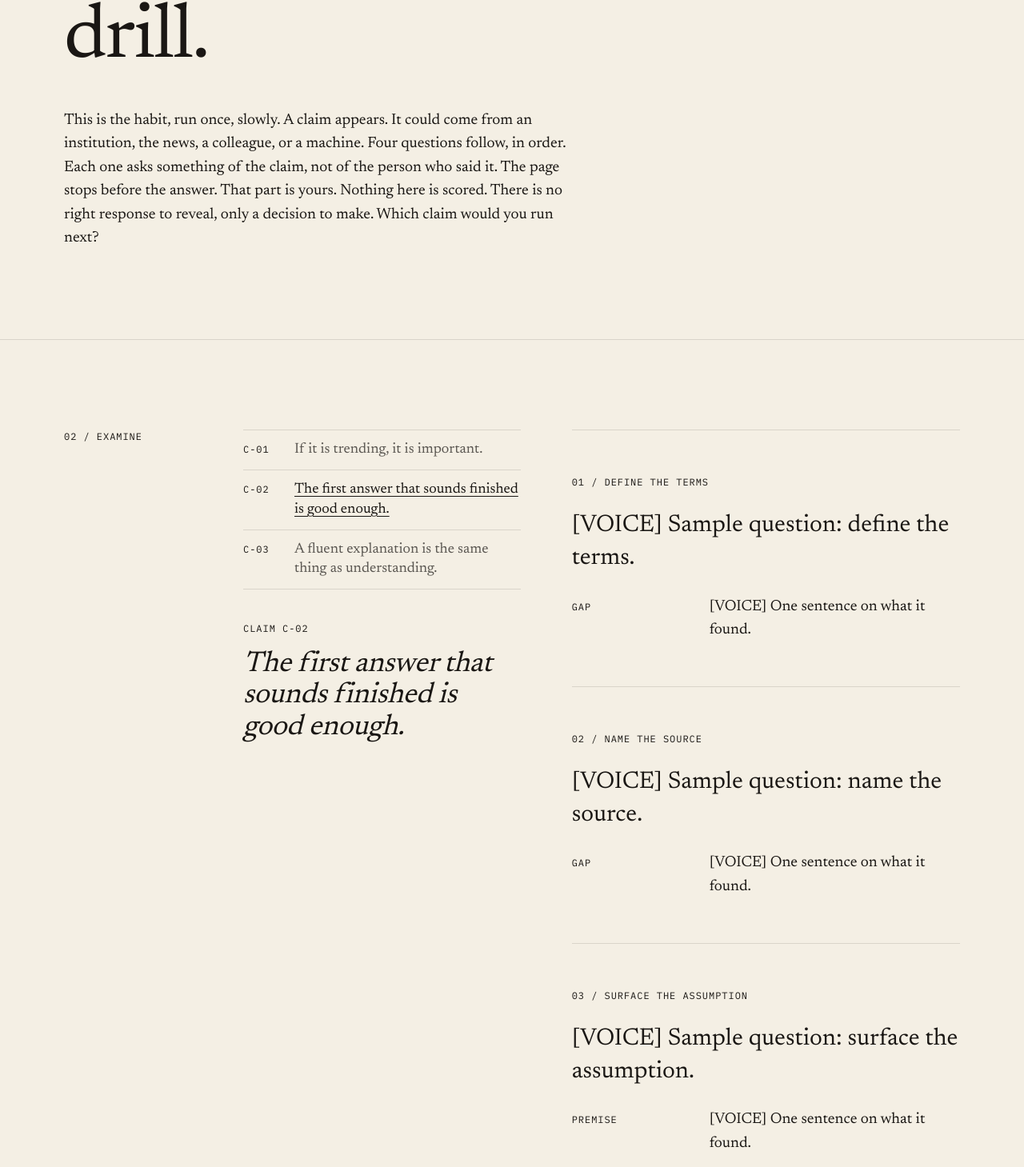
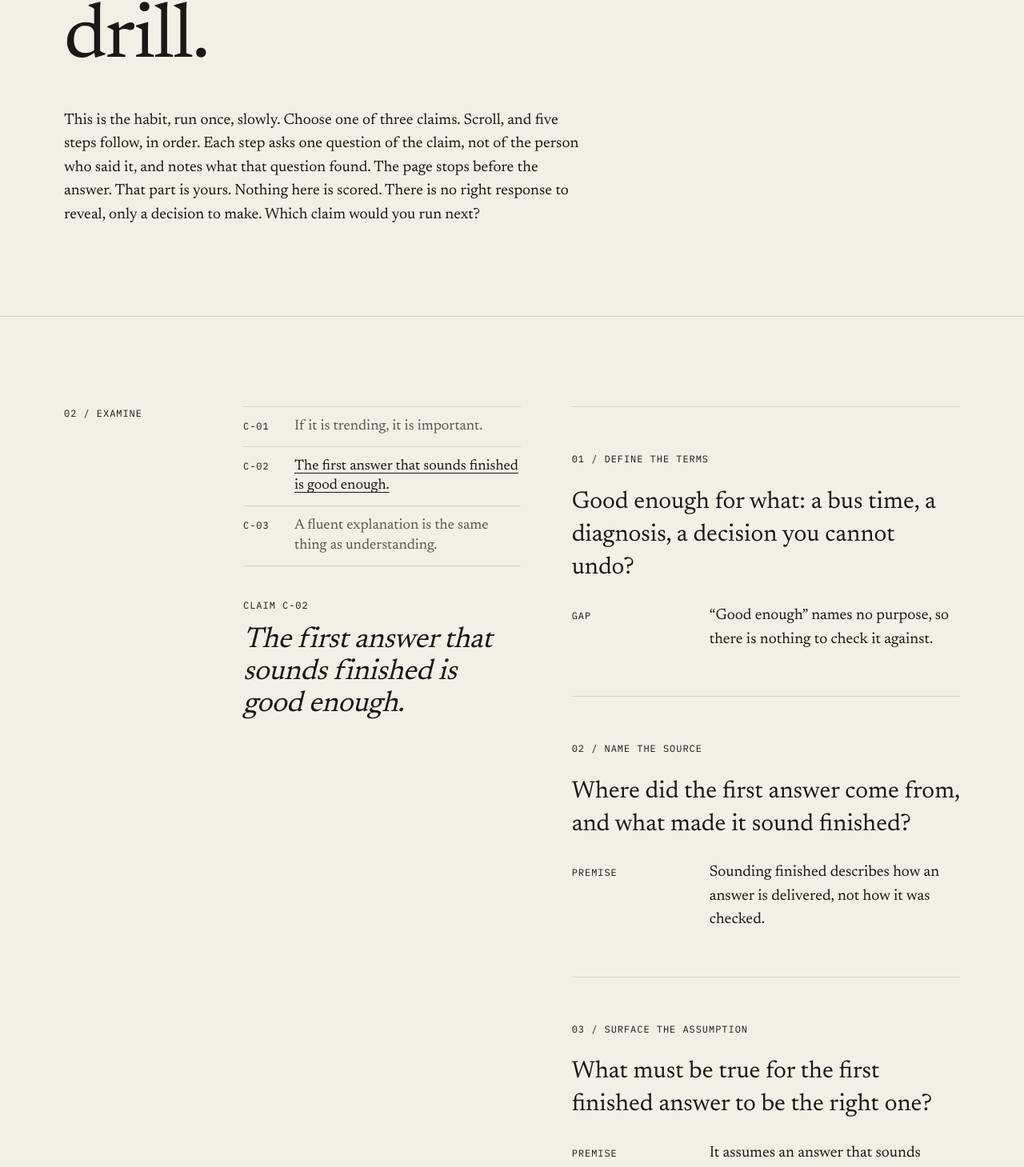
Before and after one commit to theravingrooster/elenchus-site, a Next.js app: page /practice in a window 1280 px wide. Shown: the part 391-1850 px from the top of the page at 80% size. Built offline with nearby package versions, Linux system fonts and the light colour scheme.

Commit message:
copy: /practice demo questions and notes, nav labels Examine and Who (#13)

```diff
--- a/content/chrome.ts
+++ b/content/chrome.ts
@@ -10,8 +10,8 @@ export const chrome = {
   nav: {
     home: "Home",
     method: "Method",
-    practice: "Practice",
-    for: "For",
+    practice: "Examine",
+    for: "Who",
     ask: "Ask",
   },
   menu: {
--- a/content/practice.ts
+++ b/content/practice.ts
@@ -2,7 +2,7 @@
 // Section labels (`NN / WORD`) are structural stand-ins from Studio; Voice may rename the word.
 // Spec: /docs/PAGES.md "`/practice`". Scroll demo for v1 (#13).
 //
-// Studio set up this shape. Every string marked [VOICE] is a placeholder for Voice.
+// Studio set up this shape; Voice wrote the questions and notes.
 // The three claims and the five step names are Ryan's, word for word; do not rewrite them.
 
 export type NoteKind = "Gap" | "Premise" | "Contradiction";
@@ -22,25 +22,17 @@ export type DemoClaim = {
   steps: [DemoStep, DemoStep, DemoStep, DemoStep, DemoStep];
 };
 
-const placeholderSteps = (): DemoClaim["steps"] => [
-  { question: "[VOICE] Sample question: define the terms.", note: { kind: "Gap", text: "[VOICE] One sentence on what it found." } },
-  { question: "[VOICE] Sample question: name the source.", note: { kind: "Gap", text: "[VOICE] One sentence on what it found." } },
-  { question: "[VOICE] Sample question: surface the assumption.", note: { kind: "Premise", text: "[VOICE] One sentence on what it found." } },
-  { question: "[VOICE] Sample question: ask what would falsify it.", note: { kind: "Contradiction", text: "[VOICE] One sentence on what it found." } },
-  { question: "[VOICE] Sample question: decide.", note: { kind: "Gap", text: "[VOICE] One sentence on what it found." } },
-];
-
 export const practice = {
   title: "Practice",
   intro: {
     label: "01 / PRACTICE",
     heading: "Take one claim. Run the drill.",
-    body: "This is the habit, run once, slowly. A claim appears. It could come from an institution, the news, a colleague, or a machine. Four questions follow, in order. Each one asks something of the claim, not of the person who said it. The page stops before the answer. That part is yours. Nothing here is scored. There is no right response to reveal, only a decision to make. Which claim would you run next?",
+    body: "This is the habit, run once, slowly. Choose one of three claims. Scroll, and five steps follow, in order. Each step asks one question of the claim, not of the person who said it, and notes what that question found. The page stops before the answer. That part is yours. Nothing here is scored. There is no right response to reveal, only a decision to make. Which claim would you run next?",
   },
   demo: {
     label: "02 / EXAMINE",
     // Accessible name for the group of three claim buttons.
-    switcherLabel: "[VOICE] Choose a claim",
+    switcherLabel: "Choose a claim",
     // Mono label above the claim being examined.
     claimLabel: "Claim",
     // The five steps, in order (Ryan's spec, verbatim).
@@ -56,9 +48,143 @@ export const practice = {
     // Default claim is the second (index 1).
     defaultClaim: 1,
     claims: [
-      { id: "C-01", text: "If it is trending, it is important.", steps: placeholderSteps() },
-      { id: "C-02", text: "The first answer that sounds finished is good enough.", steps: placeholderSteps() },
-      { id: "C-03", text: "A fluent explanation is the same thing as understanding.", steps: placeholderSteps() },
+      {
+        id: "C-01",
+        text: "If it is trending, it is important.",
+        steps: [
+          {
+            question:
+              "Trending where, by what count, over what window? And important to whom?",
+            note: {
+              kind: "Gap",
+              text: "The claim uses “important” without saying for whom or for what.",
+            },
+          },
+          {
+            question:
+              "Who decides what trends: the people reading, or the feed that ranks them?",
+            note: {
+              kind: "Premise",
+              text: "The ranking comes from a system built to hold attention, not to weigh consequences.",
+            },
+          },
+          {
+            question: "What must be true for attention to measure importance?",
+            note: {
+              kind: "Premise",
+              text: "It assumes that what many people look at is what matters to them.",
+            },
+          },
+          {
+            question:
+              "Can you name something that trended and changed nothing, or something important that never trended?",
+            note: {
+              kind: "Contradiction",
+              text: "One case of either breaks the “if, then” the claim depends on.",
+            },
+          },
+          {
+            question:
+              "What is left of the claim once trending is only a count of attention?",
+            note: {
+              kind: "Gap",
+              text: "A narrower claim about attention remains, and whether you hold it is yours to decide.",
+            },
+          },
+        ],
+      },
+      {
+        id: "C-02",
+        text: "The first answer that sounds finished is good enough.",
+        steps: [
+          {
+            question:
+              "Good enough for what: a bus time, a diagnosis, a decision you cannot undo?",
+            note: {
+              kind: "Gap",
+              text: "“Good enough” names no purpose, so there is nothing to check it against.",
+            },
+          },
+          {
+            question:
+              "Where did the first answer come from, and what made it sound finished?",
+            note: {
+              kind: "Premise",
+              text: "Sounding finished describes how an answer is delivered, not how it was checked.",
+            },
+          },
+          {
+            question:
+              "What must be true for the first finished answer to be the right one?",
+            note: {
+              kind: "Premise",
+              text: "It assumes an answer that sounds complete has already been tested.",
+            },
+          },
+          {
+            question:
+              "When did a first answer sound finished and turn out wrong?",
+            note: {
+              kind: "Contradiction",
+              text: "If you can recall one, the claim cannot hold as a rule.",
+            },
+          },
+          {
+            question:
+              "For this question, what would you need before you called an answer enough?",
+            note: {
+              kind: "Gap",
+              text: "The claim now depends on the stakes, and naming them is your decision.",
+            },
+          },
+        ],
+      },
+      {
+        id: "C-03",
+        text: "A fluent explanation is the same thing as understanding.",
+        steps: [
+          {
+            question:
+              "What does “understanding” mean here: repeating it, applying it, or predicting with it?",
+            note: {
+              kind: "Gap",
+              text: "The claim treats three different abilities as one word.",
+            },
+          },
+          {
+            question:
+              "Whose fluency: a teacher’s, a textbook’s, a machine’s, or your own?",
+            note: {
+              kind: "Premise",
+              text: "Fluency belongs to the speaker and shows nothing yet about what the listener can do.",
+            },
+          },
+          {
+            question:
+              "What must be true for smooth words to prove a grasp of the thing?",
+            note: {
+              kind: "Premise",
+              text: "It assumes no one can explain well what they do not understand.",
+            },
+          },
+          {
+            question:
+              "Can someone explain it fluently and still fail the first new case?",
+            note: {
+              kind: "Contradiction",
+              text: "If fluency survives a failed application, it is not the same thing as understanding.",
+            },
+          },
+          {
+            question:
+              "What test would you want to pass before you say you understand this?",
+            note: {
+              kind: "Gap",
+              text: "The claim leaves open what counts as proof, and choosing that test is yours.",
+            },
+          },
+        ],
+      },
     ] satisfies DemoClaim[],
     // Shown after the last step. The page stops before any answer.
     stop: "The drill stops here. The decision is yours.",
```
